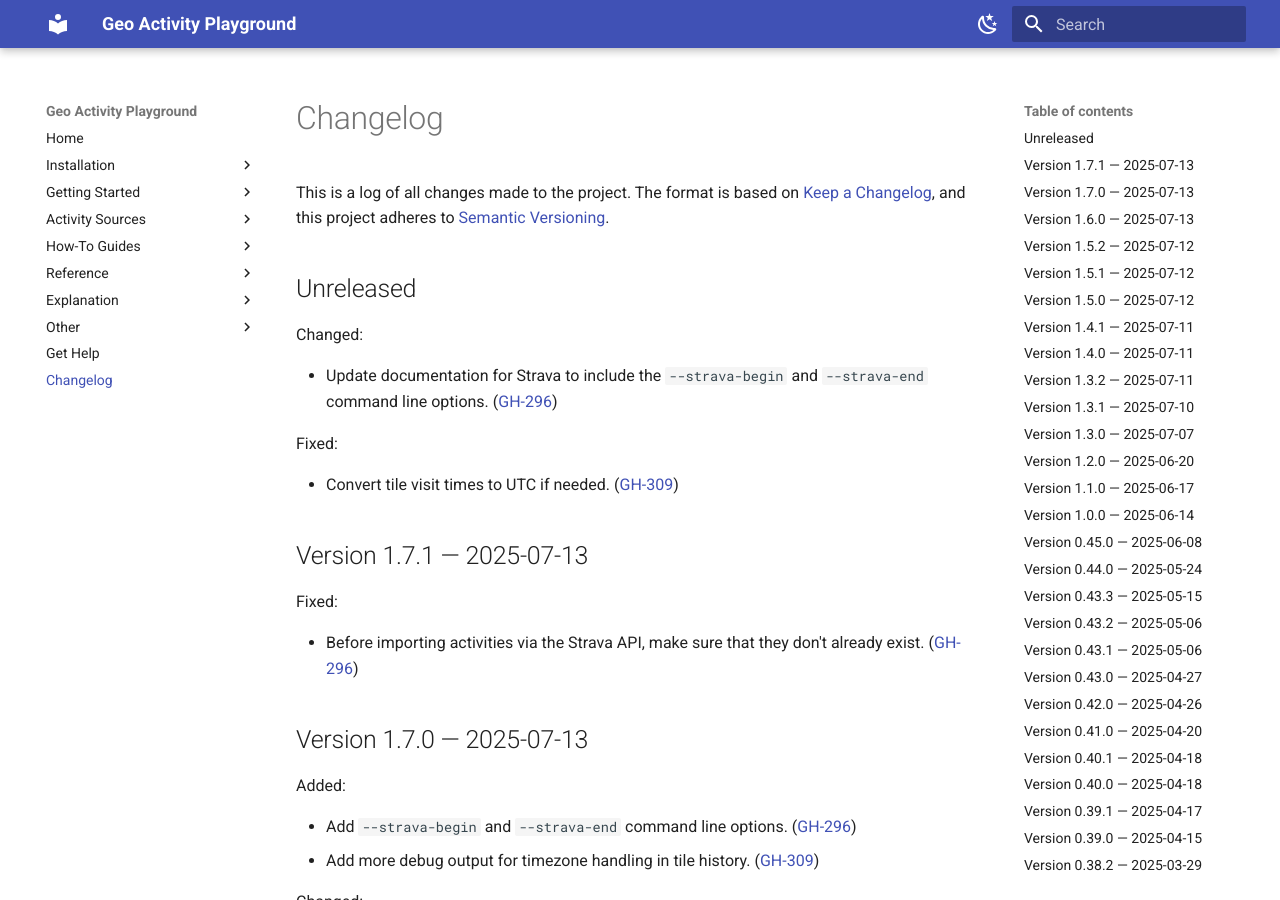
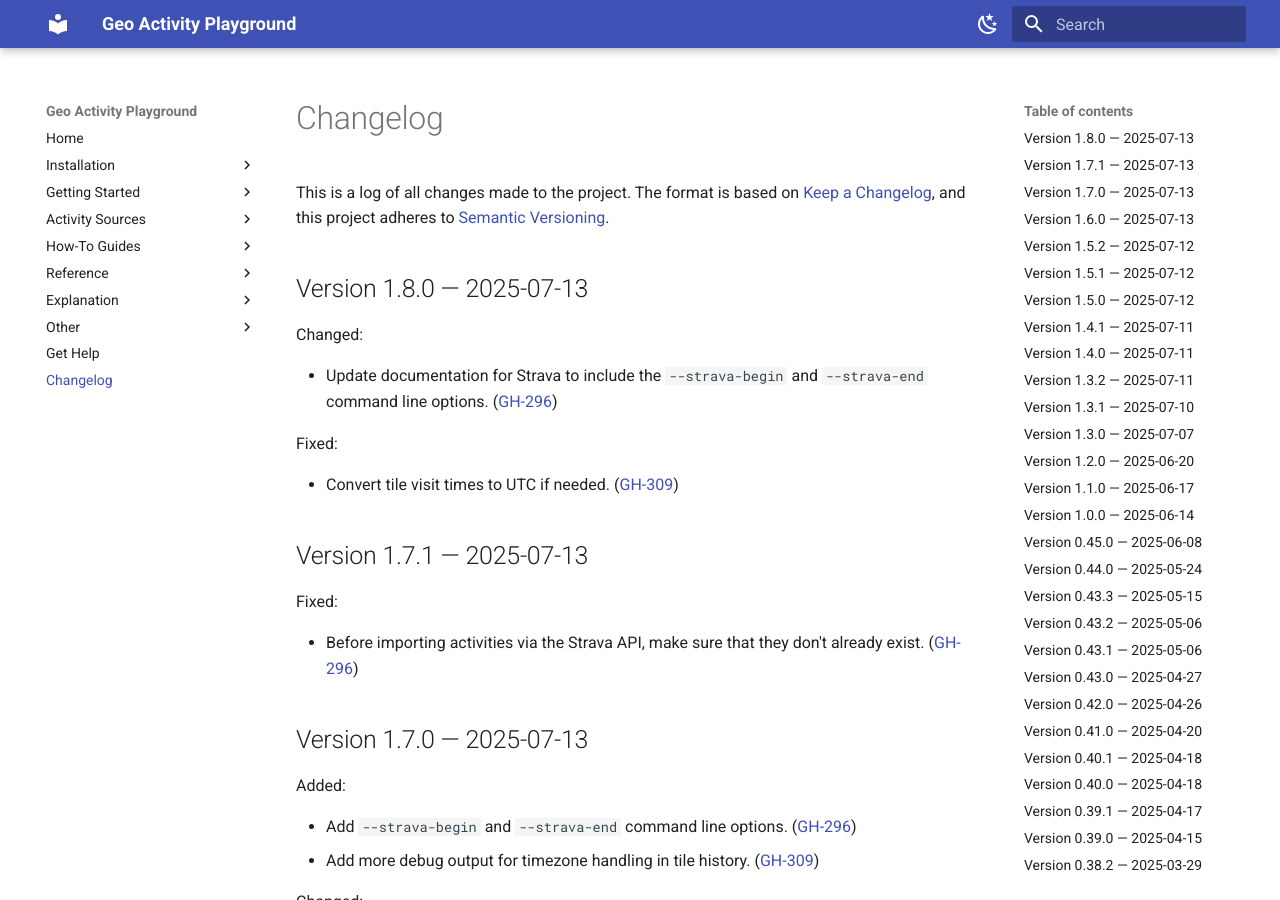
Before and after one commit to martin-ueding/geo-activity-playground, an MkDocs documentation site: the page built from docs/changelog.md, in a window 1280 px wide and 900 px high. Built offline with MkDocs 1.6.1 and Material for MkDocs 9.7.7, drawn with Linux system fonts in a browser that asks for light colours.

Commit message:
Bump version to 1.8.0

```diff
--- a/docs/changelog.md
+++ b/docs/changelog.md
@@ -15,7 +15,7 @@ Types of changes
 ([GH-000](https://github.com/martin-ueding/geo-activity-playground/issues/000))
 -->
 
-## Unreleased
+## Version 1.8.0 — 2025-07-13
 
 Changed:
 
--- a/pyproject.toml
+++ b/pyproject.toml
@@ -1,6 +1,6 @@
 [tool.poetry]
 name = "geo-activity-playground"
-version = "1.7.1"
+version = "1.8.0"
 description = "Analysis of geo data activities like rides, runs or hikes."
 authors = ["Martin Ueding <mu@martin-ueding.de>"]
 license = "MIT"
```
